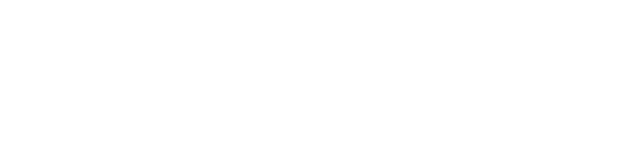
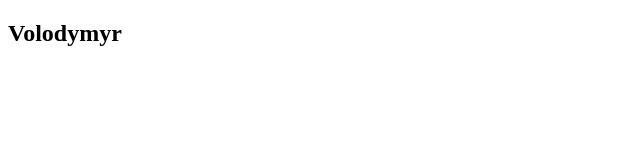
Before and after one commit to Qzmastereo/Explore_Indonesia, a plain HTML site: page index.html in a window 1280 px wide. Shown: the whole page, without its empty margins (0-640 px from the left). Drawn offline with Linux system fonts and the light colour scheme.

Commit message:
add name

```diff
--- a/index.html
+++ b/index.html
@@ -7,7 +7,7 @@
 </head>
 <body>
     <section>
-
+        <h1>Volodymyr</h1>
     </section>
     <section>
 
```
